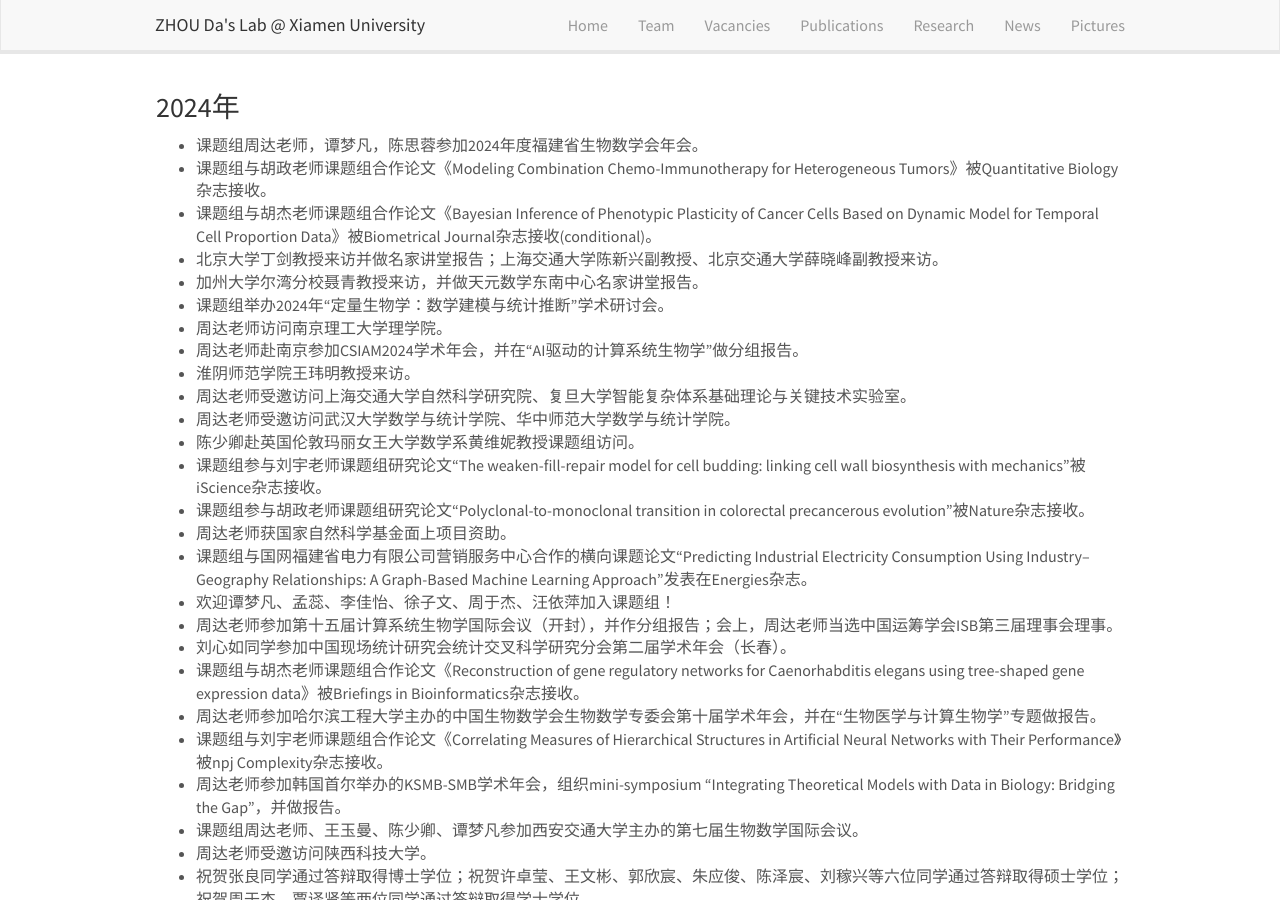
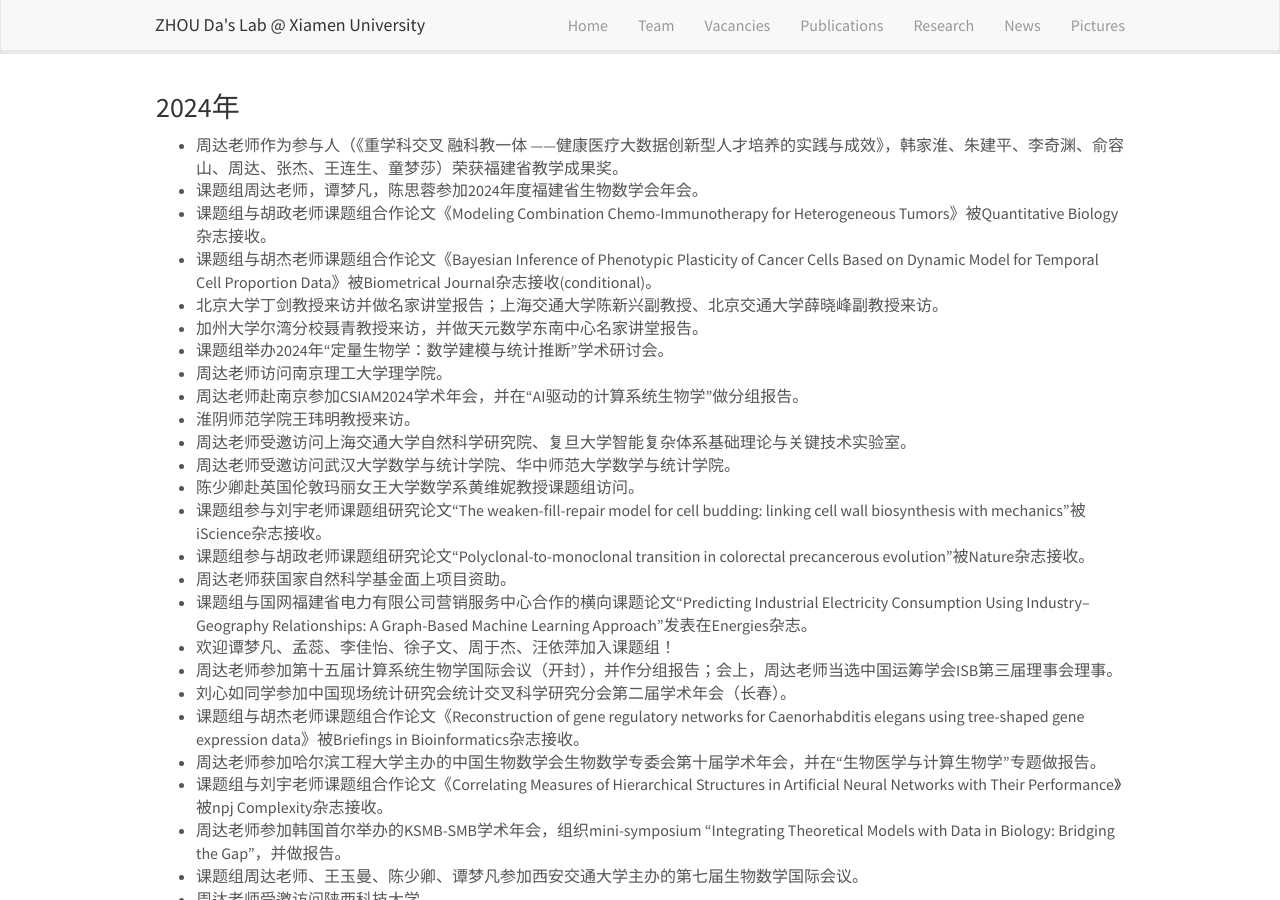
Before and after one commit to ZhouDaLab/zhoudalab.github.io, a Jekyll site: the page built from _pages/news.md, in a window 1280 px wide and 900 px high. Built offline with Jekyll 4.4.1, drawn with Linux system fonts in a browser that asks for light colours; nearby versions of some CDN libraries.

Commit message:
Update news.md

```diff
--- a/_pages/news.md
+++ b/_pages/news.md
@@ -7,6 +7,7 @@ permalink: /news/
 ---
 ### 2024年
 
+- 周达老师作为参与人（《重学科交叉 融科教一体 ——健康医疗大数据创新型人才培养的实践与成效》，韩家淮、朱建平、李奇渊、俞容山、周达、张杰、王连生、童梦莎）荣获福建省教学成果奖。
 - 课题组周达老师，谭梦凡，陈思蓉参加2024年度福建省生物数学会年会。
 - 课题组与胡政老师课题组合作论文《Modeling Combination Chemo-Immunotherapy for Heterogeneous Tumors》被Quantitative Biology杂志接收。
 - 课题组与胡杰老师课题组合作论文《Bayesian Inference of Phenotypic Plasticity of Cancer Cells Based on Dynamic Model for Temporal Cell Proportion Data》被Biometrical Journal杂志接收(conditional)。
```
